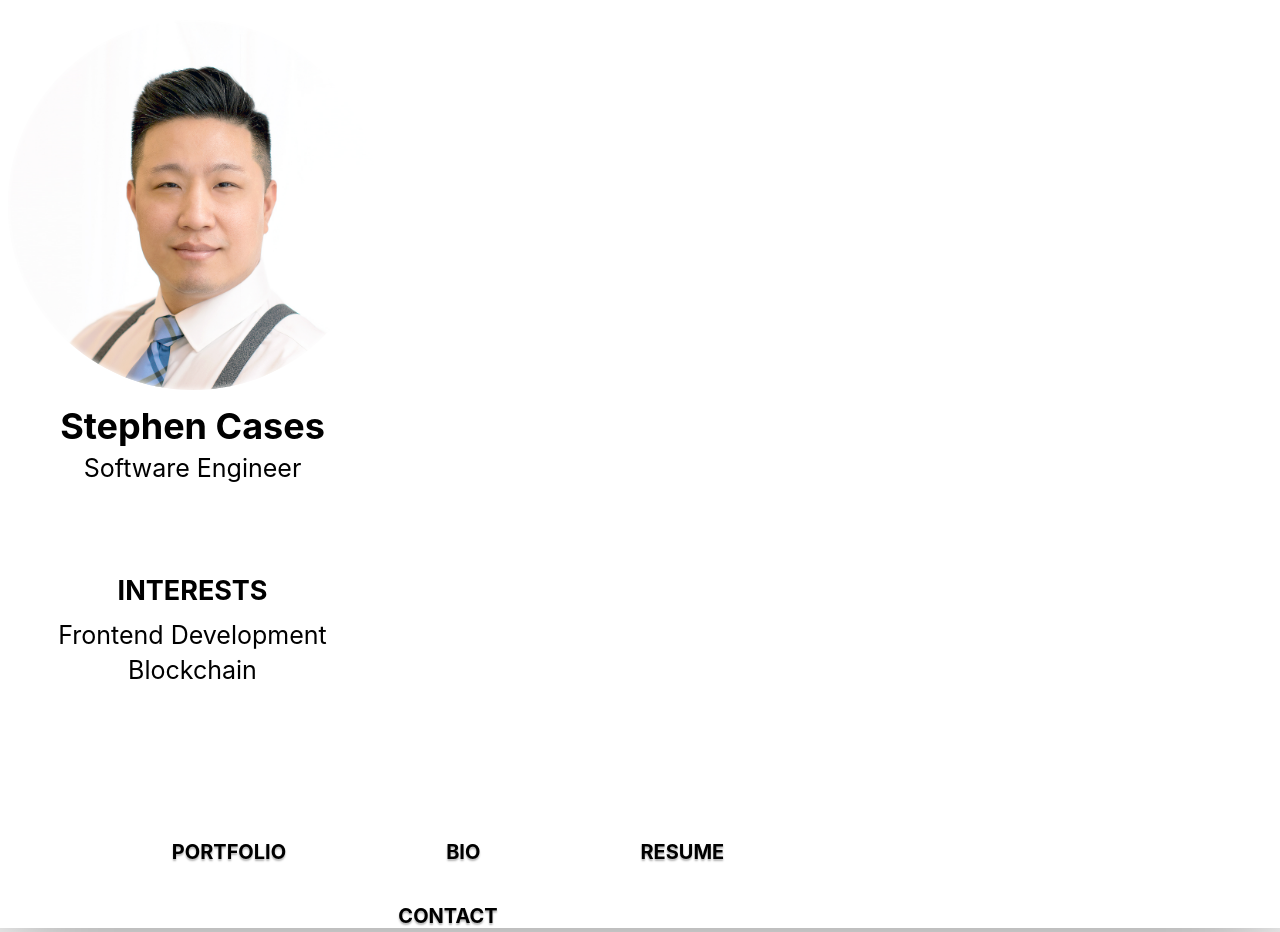
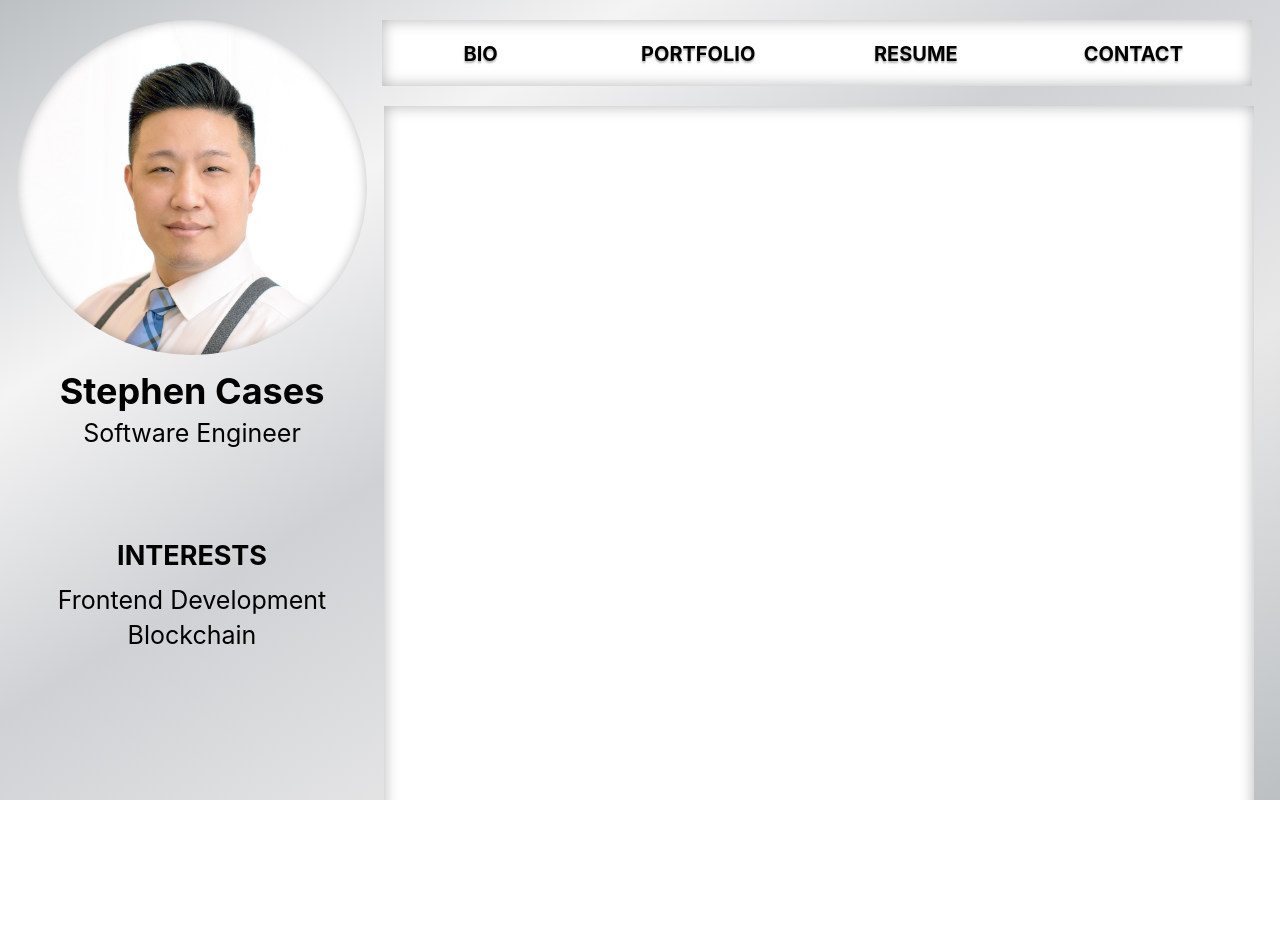
Before and after one commit to builtforsomethingbigger/stephencases.com, a React (Create React App) app: page / in a window 1280 px wide. After the commit the page ends 800 px from the top, so only its background shows below. Built offline with nearby package versions, Linux system fonts and the light colour scheme.

Commit message:
Main window displays on DOM

```diff
--- a/src/App.js
+++ b/src/App.js
@@ -2,6 +2,7 @@ import React from 'react';
 import ProfileBanner from './components/profile/ProfileBanner'
 import Nav from './components/nav/Nav'
 import './styles/App.css';
+import './styles/Main.css';
 
 export default class App extends React.Component{
   render(){
@@ -9,7 +10,9 @@ export default class App extends React.Component{
       <div id="App">
         <ProfileBanner />
         <Nav />
-        <div id="ContentWindow"></div>
+        <div id="Main">
+
+        </div>
       </div>
     )
   }
--- a/src/components/nav/Nav.js
+++ b/src/components/nav/Nav.js
@@ -5,8 +5,8 @@ const Nav = () => {
     return(
         <div id="Nav">
             <div id="NavMenu">
+                <span className="navOptions">BIO</span>
                 <span className="navOptions">PORTFOLIO</span>
-                <span className="navOptions">BIO</span>
                 <span className="navOptions">RESUME</span>
                 <span className="navOptions">CONTACT</span>
             </div>
--- a/src/styles/App.css
+++ b/src/styles/App.css
@@ -1,13 +1,6 @@
 #AppWrapper{
   text-align: center;
   background-color: white;
-  /* background: linear-gradient(
-    to bottom right,
-    rgb(197, 197, 197) 0%,
-    rgb(159, 159, 159) 30%,
-    rgb(217, 217, 217) 60%,
-    rgb(205, 205, 205) 100%
-  );  */
   overflow: scroll;
 }
 #App {
@@ -15,7 +8,14 @@
   width: 100%;
   min-width: 1200px;
   max-width: 1500px;
-  background-color: rgba(255, 255, 255, 0.7);
+  background: linear-gradient(
+    to bottom right,
+    rgb(188, 192, 195) 0%,
+    rgb(244, 244, 244) 25%,
+    rgb(207, 209, 212) 45%,
+    rgb(232, 232, 232) 70%,
+    rgb(188, 192, 195) 100%
+  );
   box-shadow: 0px 0px 100px rgba(0, 0, 0, 0.5);
 }
 
--- /dev/null
+++ b/src/styles/Main.css
@@ -0,0 +1,11 @@
+#Main{
+    position: relative;
+    display: block;
+    float: left;
+    width: 68%;
+    min-width: 550px;
+    height: 89vh;
+    top: 40px;
+    box-shadow: inset 0px 0px 15px rgba(0, 0, 0, 0.3);
+    background-color: white;
+}
--- a/src/styles/Nav.css
+++ b/src/styles/Nav.css
@@ -1,25 +1,28 @@
 #Nav{
     position: relative;
-    display: block;
-    float: left;
-    width: 70%;
-    min-width: 550px;
+    display: inline-block;
+    text-align: center;
+    width: 68%;
     height: fit-content;
     top: 20px;
-    right: 0;
+    left: -15px;
+    box-shadow: inset 0px 0px 15px rgba(0, 0, 0, 0.3);
+    background-color: white;
 }
 #NavMenu{
     position: relative;
-    display: block;
-    float: left;
+    display: inline-block;
+    width: 100%;
+    left: -10px;
     font-size: 22px;
     font-weight: bold;
     text-shadow: 0px 2px 2px rgba(0, 0, 0, 0.3);
+    padding: 20px 0px 20px 0px;
 }
 .navOptions{
     display: inline-block;
+    width: 25%;
     font-size: 20px;
-    padding: 20px 80px 20px 80px;
     cursor: pointer;
 }
 .navOptions:hover{
--- a/src/styles/ProfileBanner.css
+++ b/src/styles/ProfileBanner.css
@@ -3,7 +3,7 @@
     display: block;
     float: left;
     width: 30%;
-    min-width: 385px;
+    min-width: 300px;
     height: 100vh;
     /* box-shadow: inset 0px 0px 2px black; */
 }
@@ -14,9 +14,9 @@
     background-size: cover;
     background-repeat: no-repeat;
     top: 20px;
-    width: 370px;
-    height: 370px;
-    box-shadow: inset 0px 0px 6px rgb(255, 255, 255);
+    width: 350px;
+    height: 335px;
+    box-shadow: inset 0px 0px 12px rgba(0, 0, 0, 0.258);
     border-radius: 50%;
 }
 .profile-name{
```
Also changed, not shown: src/components/main/Bio.js (added, +12 -0 lines).
